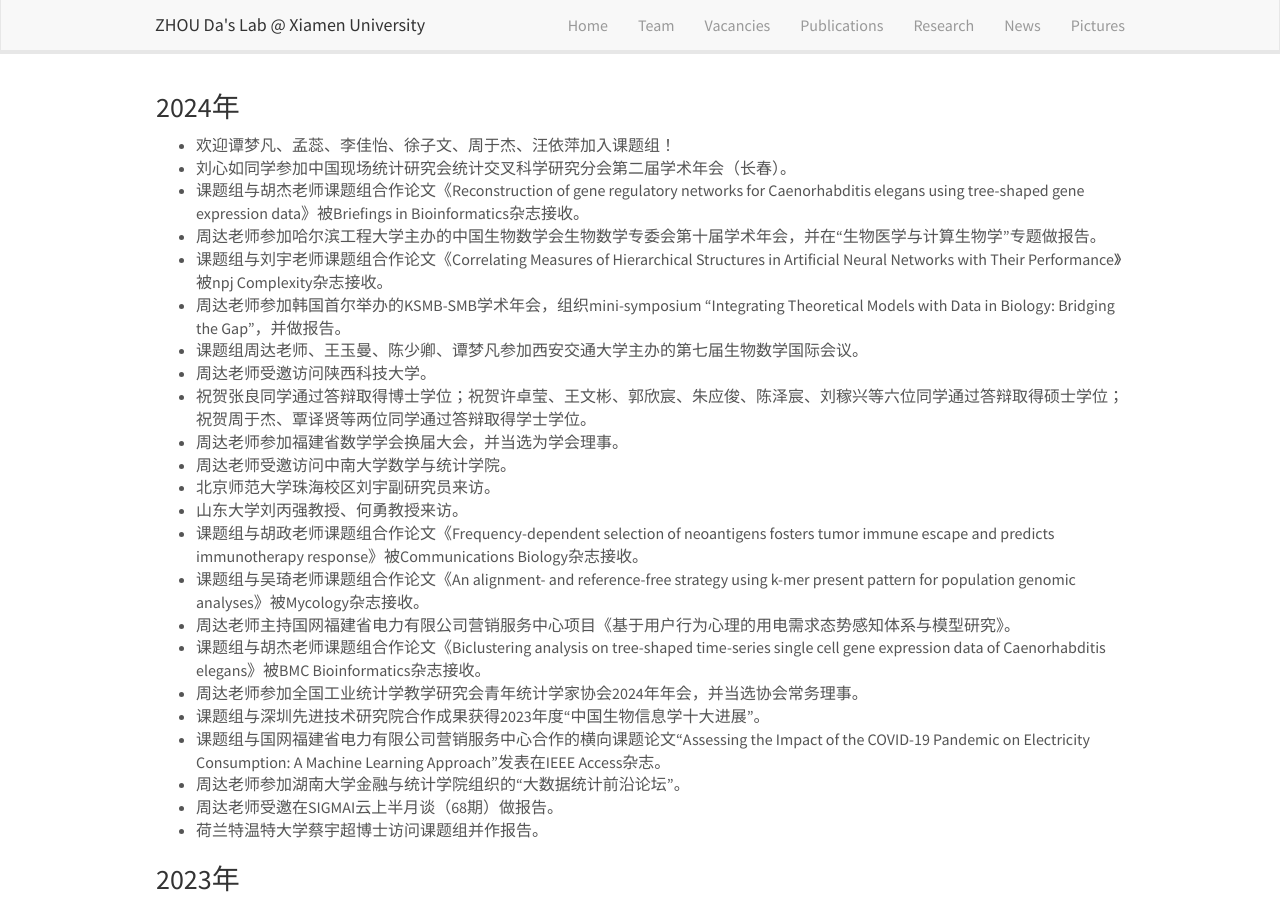
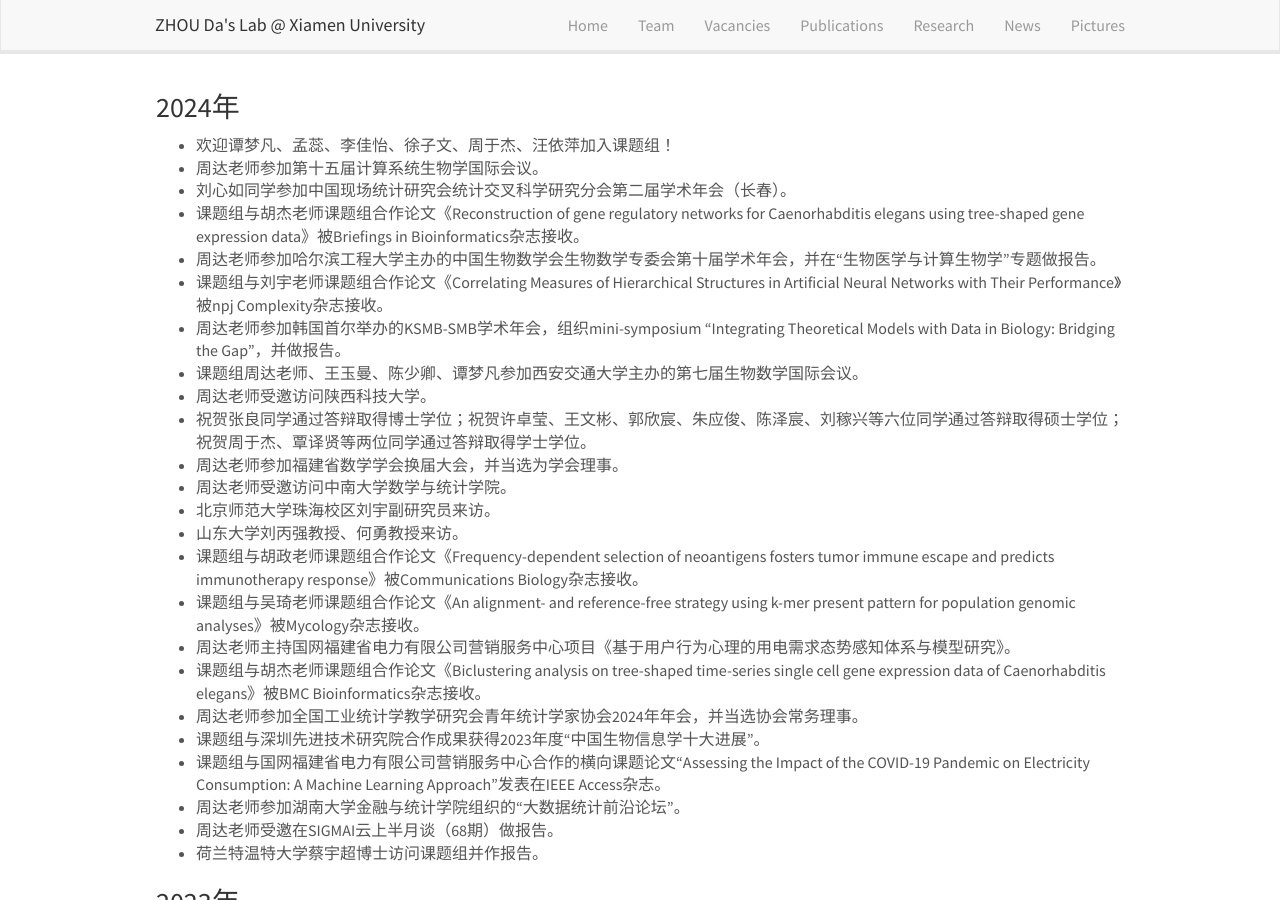
Before and after one commit to ZhouDaLab/zhoudalab.github.io, a Jekyll site: the page built from _pages/news.md, in a window 1280 px wide and 900 px high. Built offline with Jekyll 4.4.1, drawn with Linux system fonts in a browser that asks for light colours; nearby versions of some CDN libraries.

Commit message:
Update news.md

```diff
--- a/_pages/news.md
+++ b/_pages/news.md
@@ -8,6 +8,7 @@ permalink: /news/
 ### 2024年
 
 - 欢迎谭梦凡、孟蕊、李佳怡、徐子文、周于杰、汪依萍加入课题组！
+- 周达老师参加第十五届计算系统生物学国际会议。
 - 刘心如同学参加中国现场统计研究会统计交叉科学研究分会第二届学术年会（长春）。
 - 课题组与胡杰老师课题组合作论文《Reconstruction of gene regulatory networks for Caenorhabditis elegans using tree-shaped gene expression data》被Briefings in Bioinformatics杂志接收。
 - 周达老师参加哈尔滨工程大学主办的中国生物数学会生物数学专委会第十届学术年会，并在“生物医学与计算生物学”专题做报告。
```
